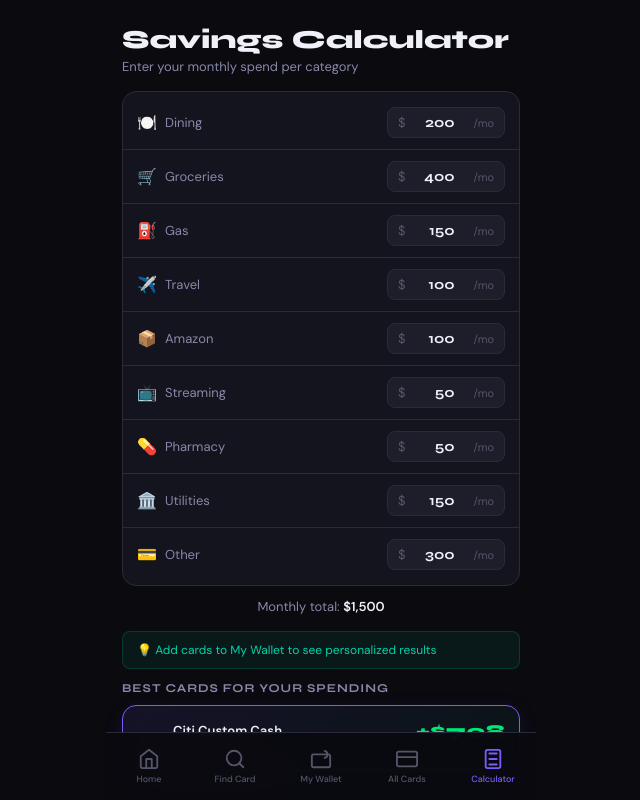
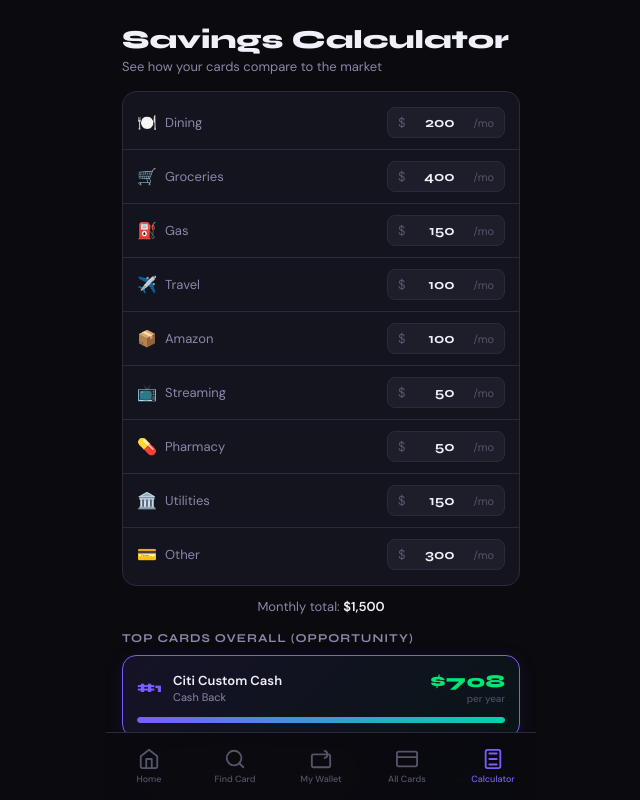
Before and after one commit to Nishani53/cardmaxx, a React (Create React App) app: page / in a window 1280 px wide. Both pictures are taken after a click on the button "Calculator". Shown: the top 800 px of the page, without its empty margins (319-959 px from the left). Built offline with nearby package versions, Linux system fonts and the light colour scheme.

Commit message:
Refactor calculator logic and improve UI elements
Refactor calculator logic to calculate results for all cards first and create specific lists for owned and top results. Update UI elements for improved clarity and user guidance.

```diff
--- a/src/App.js
+++ b/src/App.js
@@ -289,17 +289,28 @@ const MyWallet = ({ wallet, removeCard, go }) => {
 const Calculator = ({ wallet }) => {
   const [spend, setSpend] = useState({ dining:200, groceries:400, gas:150, travel:100, amazon:100, streaming:50, pharmacy:50, utilities:150, base:300 });
 
-  const pool = wallet.length > 0 ? CARDS.filter(c => wallet.includes(c.id)) : CARDS;
-  const results = pool.map(c => {
+  // 1. Logic: Calculate results for EVERY card in the database first
+  const allResults = CARDS.map(c => {
     let total = CATEGORIES.reduce((s, cat) => s + (c.rewards[cat.id] / 100) * (spend[cat.id] || 0) * 12, 0);
-    return { ...c, net: total - c.annualFee };
+    return {
+      ...c,
+      net: total - c.annualFee,
+      isOwned: wallet.includes(c.id)
+    };
   }).sort((a, b) => b.net - a.net);
+
+  // 2. Logic: Create two specific lists
+  const myOwnedResults = allResults.filter(r => r.isOwned);
+  const globalTopResults = allResults.slice(0, 5); // Show top 5 overall
 
   const totalMonthly = Object.values(spend).reduce((s, v) => s + Number(v), 0);
 
   return (
     <div className="screen">
-      <div className="pg-header"><h2>Savings Calculator</h2><p>Enter your monthly spend per category</p></div>
+      <div className="pg-header">
+        <h2>Savings Calculator</h2>
+        <p>See how your cards compare to the market</p>
+      </div>
 
       <div className="calc-inputs">
         {CATEGORIES.map(cat => (
@@ -317,48 +328,70 @@ const Calculator = ({ wallet }) => {
 
       <div className="calc-total">Monthly total: <strong>${totalMonthly.toLocaleString()}</strong></div>
 
-      {wallet.length === 0 && <div className="wallet-hint">💡 Add cards to My Wallet to see personalized results</div>}
+      {/* SECTION A: YOUR CURRENT WALLET PERFORMANCE */}
+      {wallet.length > 0 && (
+        <div style={{ marginBottom: '24px' }}>
+          <div className="sec-title">Your Current Best Setup</div>
+          {myOwnedResults.slice(0, 3).map(c => (
+            <div key={c.id} className="calc-result owned-highlight">
+              <div className="cr-main-row">
+                <div className="cr-left">
+                  <span className="cr-rank" style={{ color: 'var(--acc2)' }}>✓</span>
+                  <div className="cr-name">{c.name}</div>
+                </div>
+                <div className="cr-right">
+                  <div className="cr-amt pos">${Math.round(c.net)}</div>
+                  <div className="cr-yr">per year</div>
+                </div>
+              </div>
+            </div>
+          ))}
+        </div>
+      )}
 
-      <div className="sec-title">Best Cards for Your Spending</div>
-
-      {/* --- UPDATED RESULTS SECTION --- */}
-      {results.slice(0, 10).map((c, i) => {
-        // This calculates how long the progress bar should be compared to the #1 card
-        const topAmount = results[0].net;
+      {/* SECTION B: GLOBAL OPPORTUNITIES (ALL CARDS) */}
+      <div className="sec-title">Top Cards Overall (Opportunity)</div>
+      {globalTopResults.map((c, i) => {
+        const topAmount = globalTopResults[0].net;
         const barWidth = topAmount > 0 ? (c.net / topAmount) * 100 : 0;
 
         return (
-          <div key={c.id} className={`calc-result ${i === 0 ? 'top' : ''}`}>
-            {/* Top row with name and dollar amount */}
+          <div key={c.id} className={`calc-result ${i === 0 ? 'top' : ''} ${c.isOwned ? 'owned-fade' : ''}`}>
             <div className="cr-main-row">
               <div className="cr-left">
                 <span className="cr-rank">#{i + 1}</span>
                 <div>
-                  <div className="cr-name">{c.name}</div>
+                  <div className="cr-name">
+                    {c.name} {c.isOwned && <span style={{fontSize: '10px', opacity: 0.6}}>(In Wallet)</span>}
+                  </div>
                   <div className="cr-type">{c.rewardLabel}</div>
                 </div>
               </div>
               <div className="cr-right">
-                <div className={`cr-amt ${c.net >= 0 ? 'pos' : 'neg'}`}>
-                  {c.net >= 0 ? '+' : ''}${Math.round(c.net)}
-                </div>
+                <div className="cr-amt pos">${Math.round(c.net)}</div>
                 <div className="cr-yr">per year</div>
               </div>
             </div>
 
-            {/* The new Progress Bar that shows up under the text */}
             <div className="cr-bar-container">
               <div
                 className="cr-bar-fill"
-                style={{ width: `${Math.max(0, barWidth)}%` }}
+                style={{ width: `${Math.max(0, barWidth)}%`, background: c.isOwned ? 'var(--acc2)' : '' }}
               />
             </div>
           </div>
         );
       })}
+
+      {wallet.length === 0 && (
+        <div className="wallet-hint" style={{ marginTop: '12px' }}>
+          💡 Add your current cards in "My Wallet" to see how much you're leaving on the table!
+        </div>
+      )}
     </div>
   );
 };
+
 // ─── DEALS ────────────────────────────────────────────────────────────────────
 const Deals = () => (
   <div className="screen">
```
